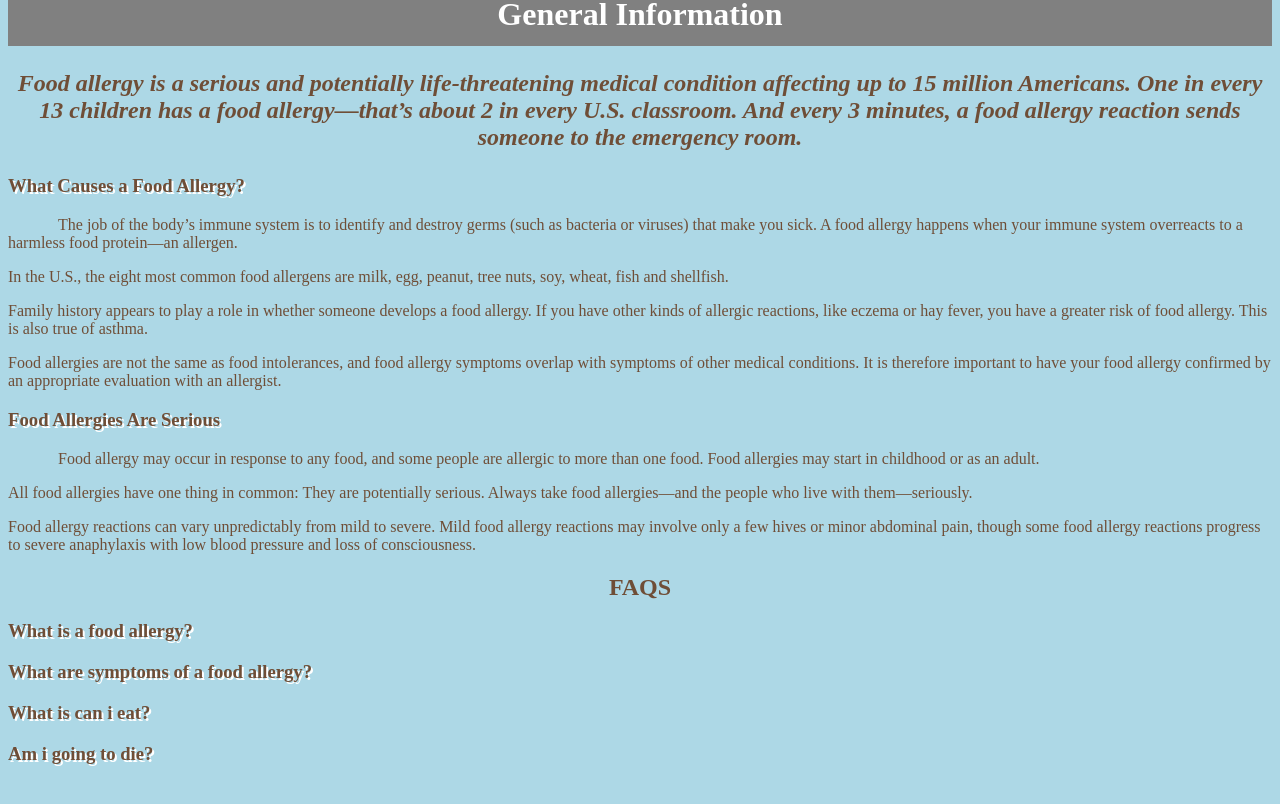
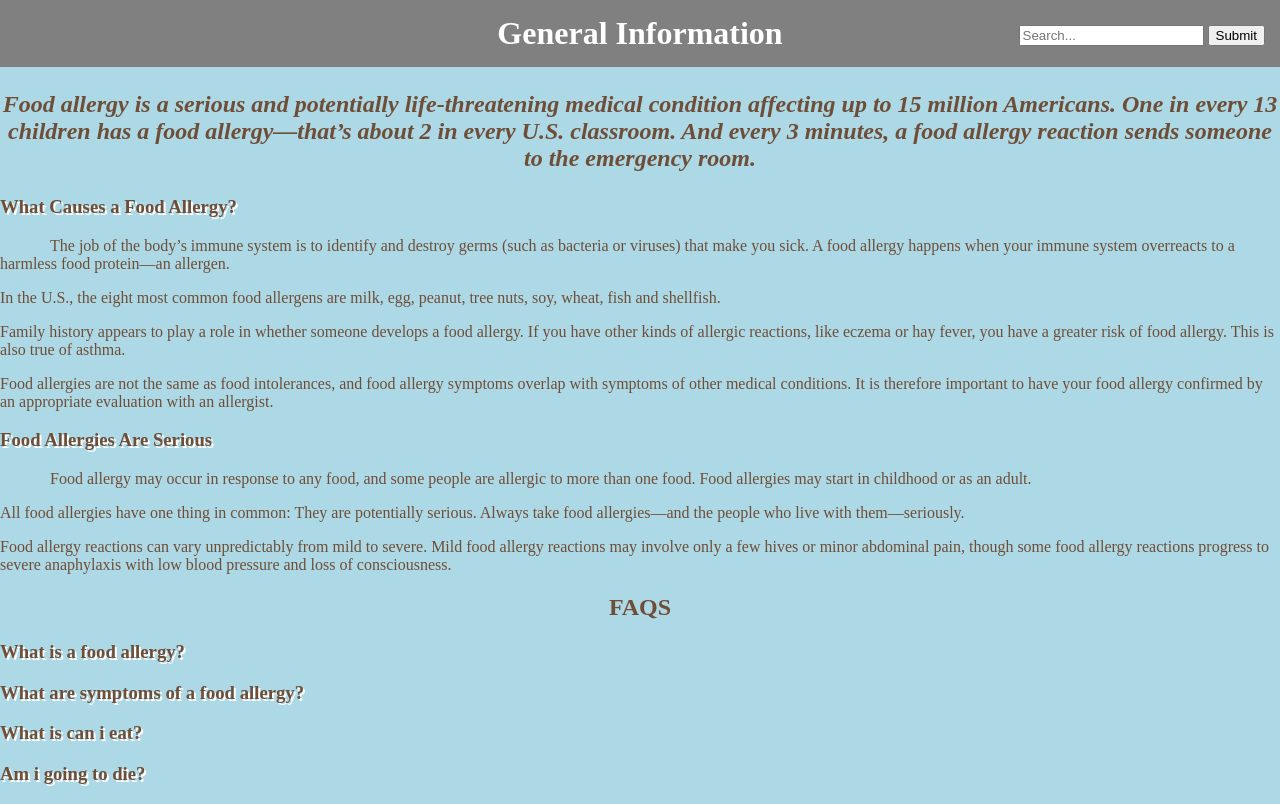
Before and after one commit to anitali2002/cssi2018Allergies, a Python web app: template templates/genInfo.html in a window 1280 px wide. Before the commit the page ends 766 px from the top, so only its background shows below. Run offline with Jinja, Linux system fonts and the light colour scheme; the template is opened without the code that fills it, so the values that code supplies are empty.

Commit message:
Jason
jason 12:20

```diff
--- a/styles/allergySubmitStyle.css
+++ b/styles/allergySubmitStyle.css
@@ -14,7 +14,10 @@ input {
     margin: 8px 0;
     box-sizing: border-box;
 }
-
+form {
+margin: 0 auto;
+text-align: center;
+}
 /* form{
 
 } */
--- a/styles/genInfoStyle.css
+++ b/styles/genInfoStyle.css
@@ -1,16 +1,27 @@
 body {
   background-color: lightblue;
   color: #6F4E37;
-
+  margin: 0;
 }
 #header {
   color: white;
+  justify-content: center;
   background-color: gray;
-  height: 50px;
+  display: flex;
+  align-items: center;
+  padding: 15px;
   text-align: center;
-  margin-top:-25px;
 }
 
+h1 {
+  margin: 0;
+}
+.search {
+    text-align: right;
+    position: absolute;
+    top: 25px;
+    right: 15px;
+}
 .spiel  {
   font-style: italic;
 }
--- a/styles/recipeSubmitStyles.css
+++ b/styles/recipeSubmitStyles.css
@@ -6,8 +6,7 @@ body {
   background-color: gray;
   height: 50px;
   text-align: center;
-  /* margin-top:-25px; */
-  margin-top:0px;
+  margin-top:-25px;
 }
 
 body {
@@ -16,7 +15,6 @@ body {
     background-color: orange;
   }
 }
-
 input {
   width: 15%;
   /* padding: 12px 20px; */
--- a/templates/allergySubmit.html
+++ b/templates/allergySubmit.html
@@ -8,6 +8,7 @@
   <div id="header">
     <h1> Submit a New Allergy </h1>
   </div>
+  <br>
   <form method="post" action="/">
     Allergen:<br>
     <input type="text" class = "allergyStuff" name="allergen" value="ex: Red Meat">
--- a/templates/genInfo.html
+++ b/templates/genInfo.html
@@ -7,6 +7,12 @@
 <body>
   <div id="header">
   <h1>General Information </h1>
+  <div class="search">
+    <form action="/action_page.php">
+      <input type="text" placeholder="Search..." name="allergyName">
+      <button type="submit">Submit</button>
+    </form>
+  </div>
 </div>
   <h2>
   <p class="spiel"> Food allergy is a serious and potentially life-threatening medical condition affecting up to 15 million Americans. One in every 13 children has a food allergy—that’s about 2 in every U.S. classroom. And every 3 minutes, a food allergy reaction sends someone to the emergency room.
```
Also changed, not shown: styles/recipe.css (+14 -8 lines), styles/welcomeStyles.css (+7 -2 lines), templates/recipe.html (+18 -1 lines), 1 other file.
